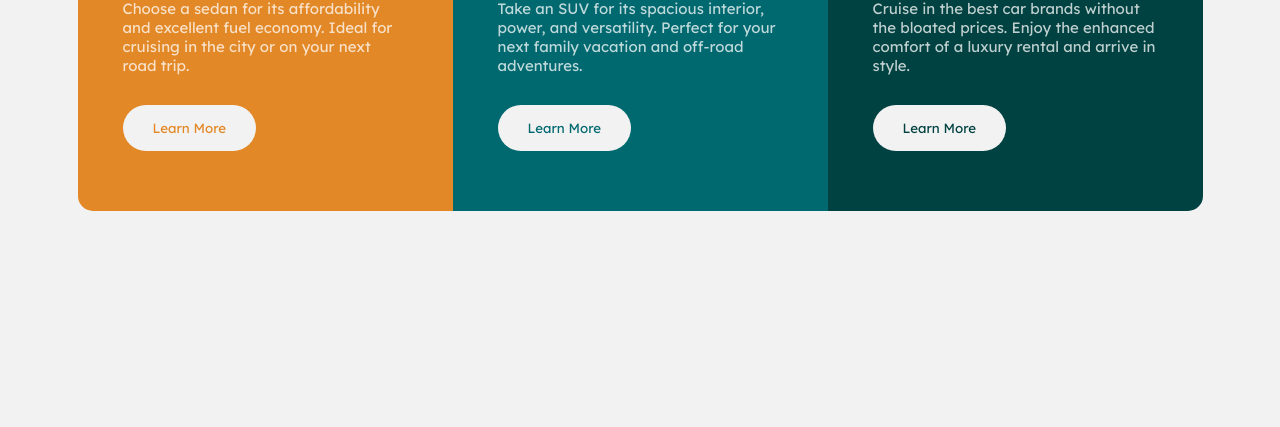
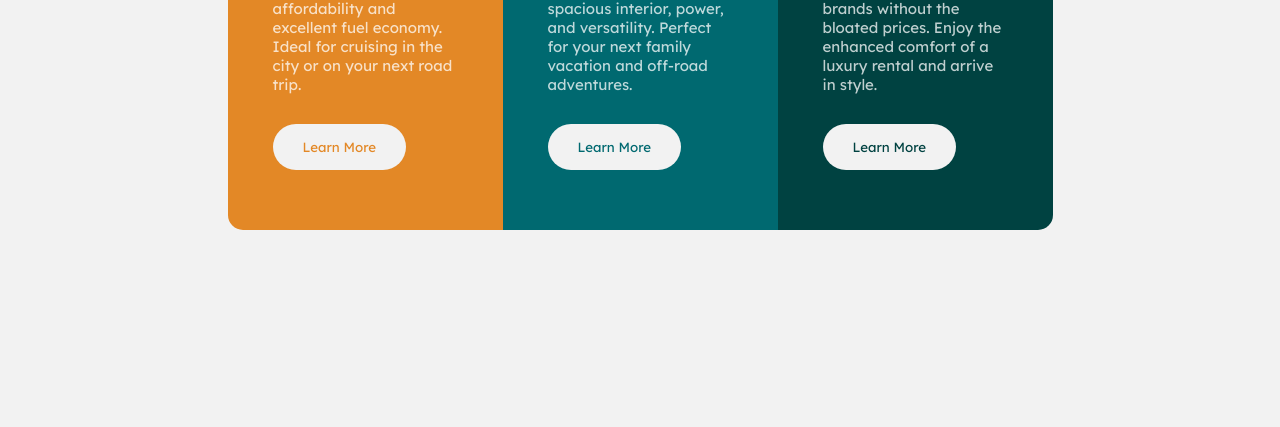
Before and after one commit to rameesha0126/3-column-preview-card-component-solution, a plain HTML site: page index.html in a window 1280 px wide. Shown: the part 373-800 px from the top of the page. Drawn offline with Linux system fonts and the light colour scheme.

Commit message:
changed column width

```diff
--- a/styles.css
+++ b/styles.css
@@ -119,7 +119,7 @@ html {
     }
 
     .sedans, .suvs, .luxury {
-        max-width: 375px;
+        max-width: 275px;
         padding: 3rem;
     }
 
```
